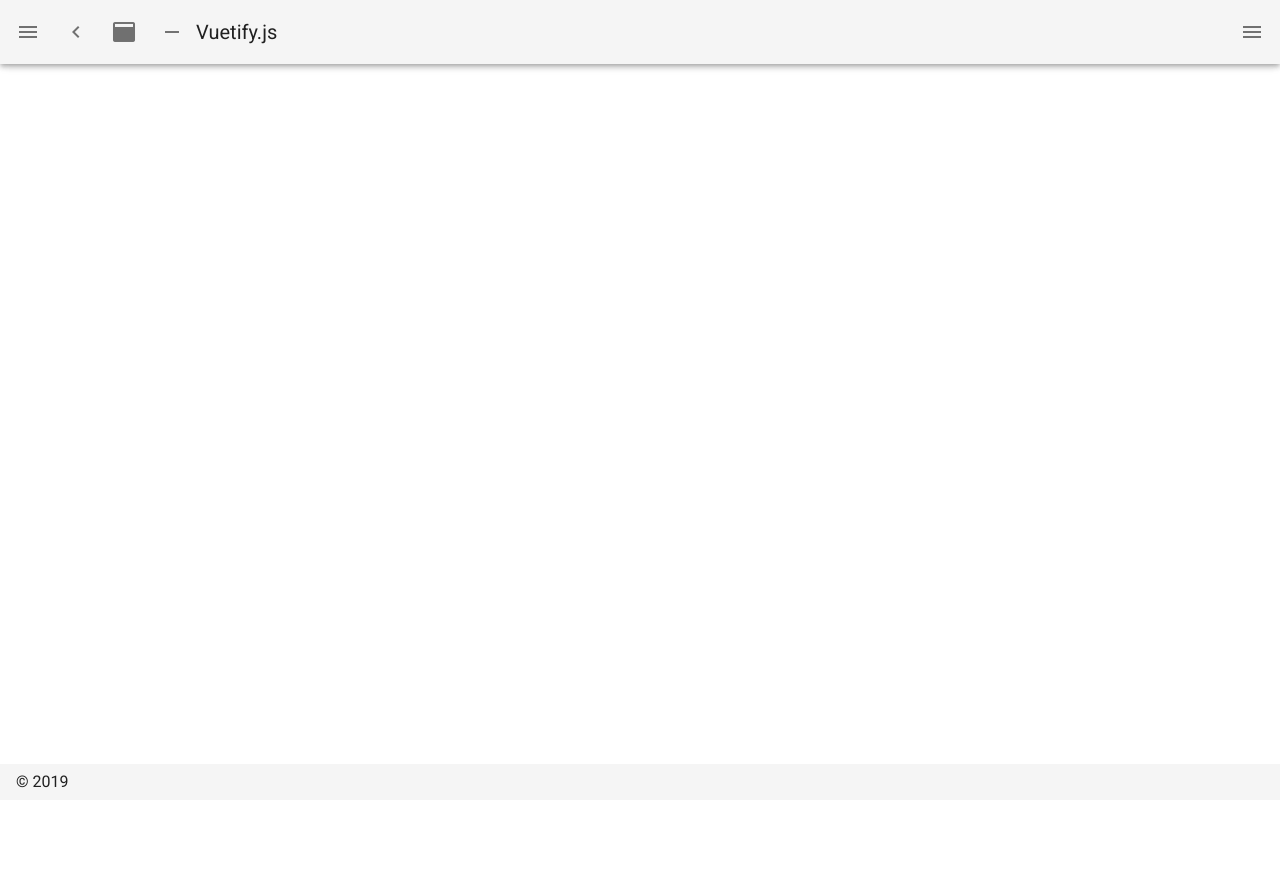
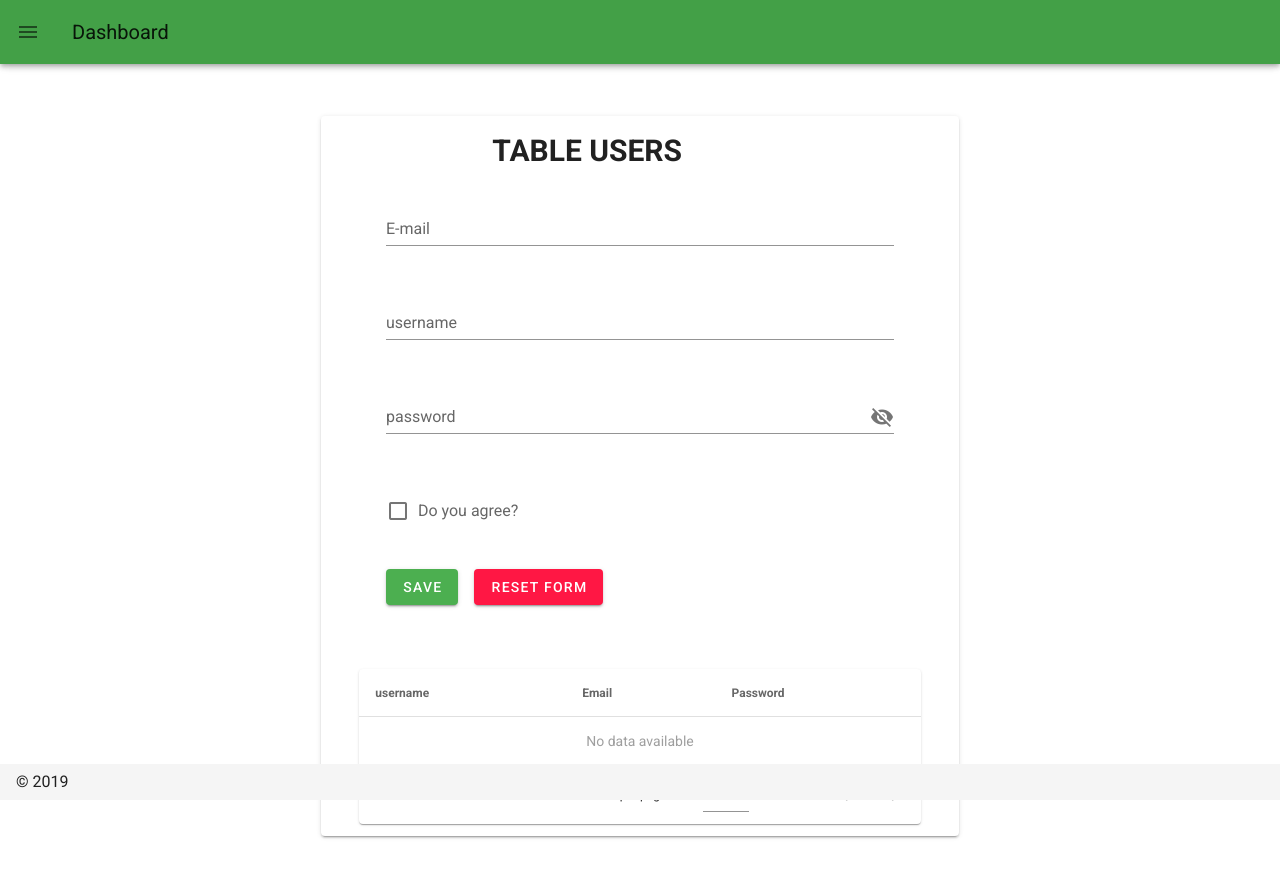
Before and after one commit to febrye03/project-nuxt, a Nuxt app: page /pendaftaran in a window 1280 px wide. Before the commit this address had no page. Shown: the top 878 px of the page. Before the commit the page ends 800 px from the top, so only its background shows below. Built offline with nearby package versions, Linux system fonts and the light colour scheme.

Commit message:
menambah file pendaftaran, store/daftar.js dan mengubah script di layout/ldashboard

```diff
--- a/layouts/ldashboard.vue
+++ b/layouts/ldashboard.vue
@@ -163,6 +163,10 @@ export default {
               {
                 title: 'todo',
                 to:'/todo'
+              },
+              {
+                title: 'pendaftaran',
+                to:'/pendaftaran'
               }
             ],
           },
--- /dev/null
+++ b/pages/pendaftaran.vue
@@ -0,0 +1,153 @@
+<template>
+  <v-form
+    ref="form"
+    v-model="valid"
+  >
+    <v-card width="55%" class="mx-auto mt-10">
+    <v-col cols="12" sm="6"  class="mx-auto">
+    <v-toolbar-title ><b><h2>TABLE USERS</h2></b></v-toolbar-title>
+    </v-col>
+
+    <v-col cols="12" sm="6" md="10" class="mx-auto">
+    <v-text-field
+      v-model="email"
+      :rules="emailRules"
+      label="E-mail"
+      required
+    ></v-text-field>
+    </v-col>
+
+    <v-col cols="12" sm="6" md="10" class="mx-auto">
+    <v-text-field
+      v-model="username"
+      :rules="usernameRules"
+      label="username"
+      required
+    ></v-text-field>
+    </v-col>
+
+    <v-col cols="12" sm="6" md="10" class="mx-auto">
+    <v-text-field
+      v-model="password"
+      :rules="passwordRules"
+      label="password"
+      @click:append="show = !show"
+      :append-icon="show ? 'mdi-eye' : 'mdi-eye-off'"
+      :type="show ? 'text' : 'password'"
+      required
+    ></v-text-field>
+    </v-col>
+
+    <v-col cols="12" sm="6" md="10" class="mx-auto">
+    <v-checkbox
+      v-model="checkbox"
+      :rules="[v => !!v || 'You must agree to continue!']"
+      label="Do you agree?"
+      required
+    ></v-checkbox>
+    </v-col>
+
+    <v-col cols="12" md="10" class="mx-auto">
+    <v-btn
+      color="success"
+      class="mr-4"
+      @click="save"
+    >
+      save
+    </v-btn>
+
+    <v-btn
+      color="error"
+      class="mr-4"
+      @click="reset"
+    >
+      Reset Form
+    </v-btn>
+    </v-col>
+
+    <v-col cols="12" md="11" class="mx-auto mt-10">
+    <v-data-table
+    :headers="headers"
+    :append-icon="headers.icon"
+    :items="items"
+    sort-by="calories"
+    class="elevation-1"
+  >
+    </v-data-table>
+    </v-col>
+    </v-card>
+  </v-form>
+</template>
+
+<script>
+import { mapState, mapMutations } from 'vuex'
+
+  export default {
+    data: () => ({
+      valid: true,
+      show: false,
+      email: '',
+      emailRules: [
+        v => !!v || 'E-mail is required',
+        v => /.+@.+\..+/.test(v) || 'E-mail must be valid',
+       ],
+       password: '',
+       passwordRules: [
+        v => !!v || 'password is required.',
+        v => v && v.length >= 8 || 'Min 8 characters',
+       ],
+       username: '',
+       usernameRules: [
+        v => !!v || 'username is required',
+      ],
+      checkbox: false,
+
+      headers: [
+        {
+          text: 'username',
+          align: 'left',
+          sortable: false,
+          value: 'username',
+        },
+        {
+          text: 'Email',
+          value: 'email',
+          sortable: false,
+        },
+        {
+          text: 'Password',
+          value: 'password',
+          icon: 'mdi-eye-off',
+          sortable: false,
+        },
+      ],
+    //   items:[],
+    }),
+
+    computed:{
+        ...mapState({
+            items: state => state.daftar.items,
+        })
+    },
+
+    methods: {
+        ...mapMutations('daftar', [
+            'simpan'
+        ]),
+        save () {
+        const payload = {
+          username: (this.username),
+          email: (this.email),
+          password: (this.password)
+        }
+        this.simpan(payload)
+        this.$router.push('/pendaftaran')
+      },
+
+      reset () {
+        this.$refs.form.reset()
+      },
+    },
+    layout:'ldashboard'
+  }
+</script>
--- /dev/null
+++ b/store/daftar.js
@@ -0,0 +1,17 @@
+export const state = () => ({
+    items: []
+})
+
+export const mutations = {
+    simpan: (state, payload) => {
+        const username = payload.username
+        const email = payload.email
+        const password = payload.password
+        const save = {
+            username: username,
+            email: email,
+            password: password,
+        }
+        state.items.push(save)
+    },
+}
```
